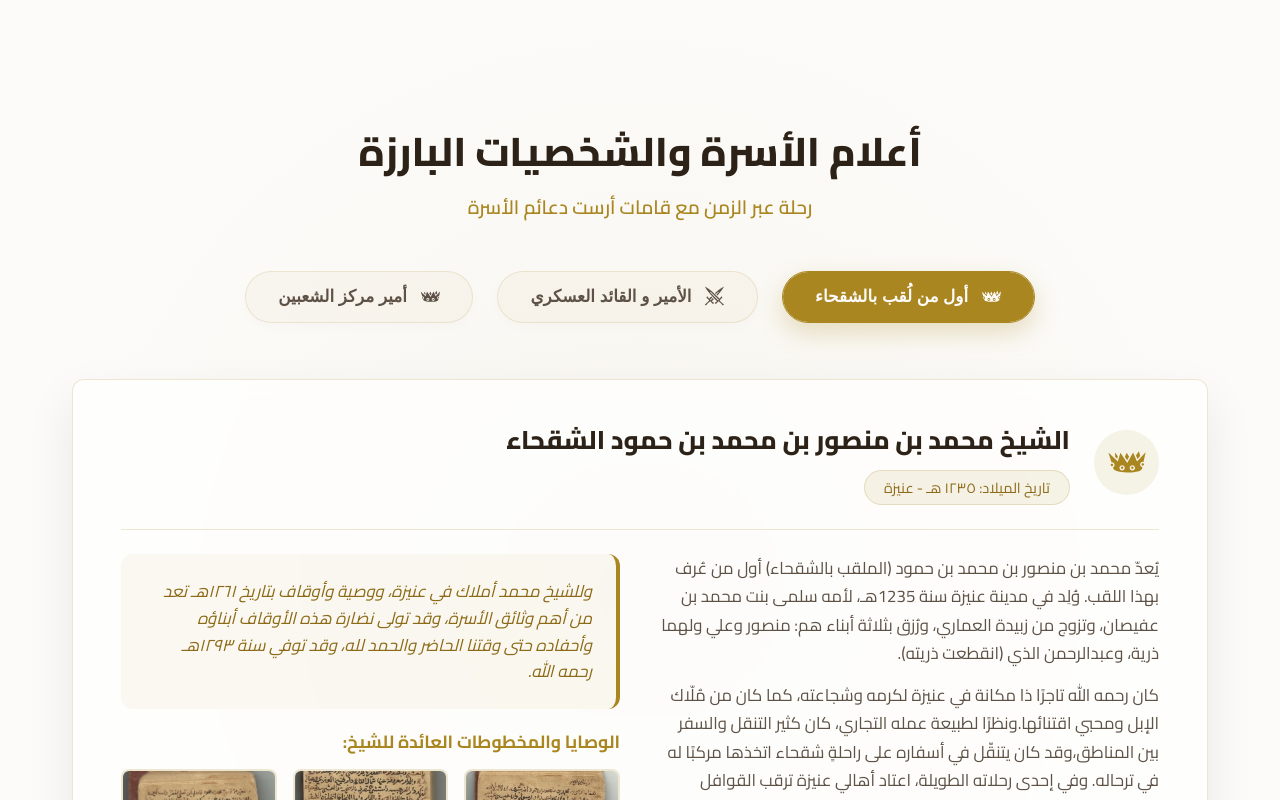
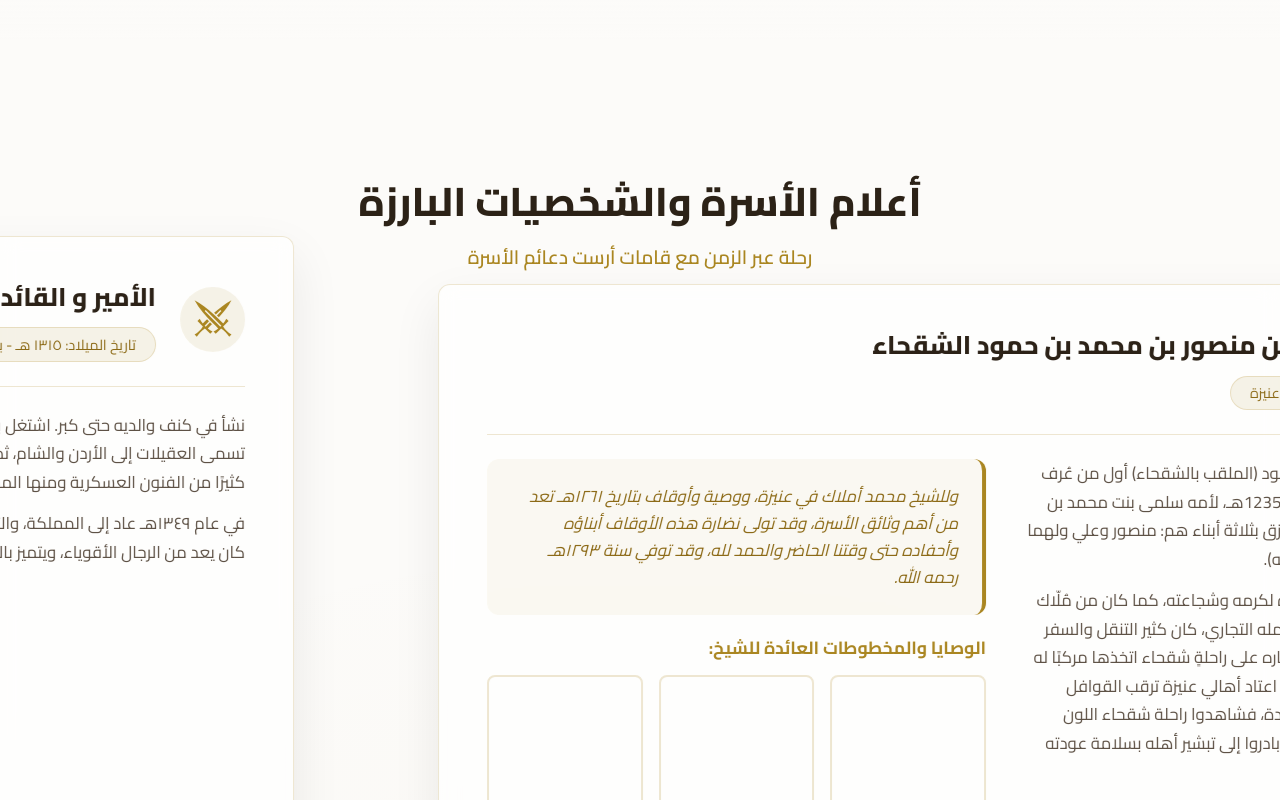
Before and after one commit to Alshagha/alshagha-website, a React (Vite) app: page / in a window 1280 px wide. Shown: the part 2300-3100 px from the top of the page. Built offline with nearby package versions, Linux system fonts and the light colour scheme.

Commit message:
Update Figures.jsx

```diff
--- a/src/components/Figures.jsx
+++ b/src/components/Figures.jsx
@@ -42,22 +42,31 @@ const Figures = () => {
             name: "الأمير منصور بن محمد بن منصور بن صالح الشقحاء",
             shortTitle: "أمير مركز الشعبين",
             born: "١٣٢٩ هـ - بريدة",
-            desc: "ولد الأمير منصور بن محمد في مدينة بريدة في القصيم سنة ١٣٢٩هـ، وكان في بداية حياته يعمل بالتجارة وسافر مع حملات العقيلات، واستقر مدة من الزمن في بلاد الشام، والتحق بالجيش الفرنسي، وبعد ذلك عاد إلى الوطن والتحق بالسلك العسكري في مدينة جدة، ثم انتقل إلى شرطة رجال ألمع، ثم إلى إمارة بيش، ثم إمارة القحمة، التابعتين لمنطقة جازان، ثم عين أميرًا على مركز الشعبين (رجال ألمع)، وتوفي في جازان سنة ١٣٦٨هـ رحمه اللّٰه .",
+            desc: "الأمير منصور بن محمد المنصور الشقحاء،المولود في مدينة بريدة بمنطقة القصيم سنة ١٣٢٩، ونشأ بها، عمل في بداية حياته بالتجارة وشارك مع والده في رحلات العقيلات، عينه الملك المؤسس عبدالعزيز بن عبدالرحمن آل سعود أميرًا لرجال ألمع بعسير، ثم أميرًا على القحمة، ثم أميرًا على بيش، وتوفى ودفن في مدينة جيزان عام ١٣٦٨ هـ رحمه الله.",
             highlights: "",
             icon: <GiCrown />,
-            testaments: [
-                '/images/Image (17).jpeg',
-                '/images/Image (18).jpeg'
-            ],
-            testamentsTitle: "الوثائق والقرارات التاريخية العائدة للأمير:"
+            testaments: []
         }
     ];
 
+    const { scrollYProgress } = useScroll({
+        target: targetRef,
+        offset: ["start start", "end end"]
+    });
+
+    // In RTL layout, the next flex items are rendered to the left.
+    // To bring them into view natively and perfectly, we translate exactly [N-1] viewport widths (vw) to the RIGHT (positive).
+    const scrollEnd = `${100 * (figures.length - 1)}vw`;
+
+    // Add "pause" segments to the scroll so the user scrolls down a bit before it pans
+    const x = useTransform(scrollYProgress, [0, 0.15, 0.85, 1], ["0vw", "0vw", scrollEnd, scrollEnd]);
+
     return (
-        <section className="figures-h-scroll" id="figures">
+        <section ref={targetRef} className="figures-h-scroll" id="figures" style={{ height: `${figures.length * 150}vh` }}>
             <div className="figures-desktop-view">
+                <div className="figures-sticky-container">
+                    <div className="figures-header-absolute">
                         <div className="container">
-                    <div className="figures-desktop-header">
                             <motion.h2
                                 variants={fadeInUp}
                                 initial="initial"
@@ -77,65 +86,45 @@ const Figures = () => {
                                 رحلة عبر الزمن مع قامات أرست دعائم الأسرة
                             </motion.p>
                         </div>
-
-                    <div className="figures-desktop-tabs">
-                        {figures.map((fig, idx) => (
-                            <button
-                                key={idx}
-                                className={`figure-desktop-tab-btn ${activeTab === idx ? 'active' : ''}`}
-                                onClick={() => setActiveTab(idx)}
-                            >
-                                {activeTab === idx && (
-                                    <motion.div
-                                        layoutId="activeTabIndicator"
-                                        className="active-tab-bg"
-                                        transition={{ type: "spring", stiffness: 380, damping: 30 }}
-                                    />
-                                )}
-                                <span className="tab-icon">{fig.icon}</span>
-                                <span className="tab-title">{fig.shortTitle}</span>
-                            </button>
-                        ))}
                     </div>
 
-                    <div className="figures-desktop-content">
-                        <AnimatePresence mode="wait">
+                    <div className="figures-slider-viewport">
                         <motion.div
-                                key={activeTab}
-                                initial={{ opacity: 0, y: 20 }}
-                                animate={{ opacity: 1, y: 0 }}
-                                exit={{ opacity: 0, y: -20 }}
-                                transition={{ duration: 0.3 }}
-                                className="figure-details-pane glass-panel"
+                            className="figures-slider-track"
+                            style={{ x, width: `${figures.length * 100}vw` }}
                         >
+                            {figures.map((fig, idx) => (
+                                <div key={idx} className="figure-h-card-wrapper" style={{ width: '100vw' }}>
+                                    <div className="container h-100 d-flex-center">
+                                        <div className="figure-details-pane glass-panel">
                                             <div className="details-header">
-                                    <div className="details-icon">{figures[activeTab].icon}</div>
+                                                <div className="details-icon">{fig.icon}</div>
                                                 <div className="details-title">
-                                        <h3>{figures[activeTab].name}</h3>
-                                        <span className="born-badge">تاريخ الميلاد: {figures[activeTab].born}</span>
+                                                    <h3>{fig.name}</h3>
+                                                    <span className="born-badge">تاريخ الميلاد: {fig.born}</span>
                                                 </div>
                                             </div>
 
-                                <div className={`details-body ${(!figures[activeTab].highlights && (!figures[activeTab].testaments || figures[activeTab].testaments.length === 0)) ? 'single-column' : ''}`}>
+                                            <div className={`details-body ${(!fig.highlights && (!fig.testaments || fig.testaments.length === 0)) ? 'single-column' : ''}`}>
                                                 <div className="fig-desc-text">
-                                        {figures[activeTab].desc.split('\n\n').map((paragraph, i) => (
+                                                    {fig.desc.split('\n\n').map((paragraph, i) => (
                                                         <p key={i}>{paragraph}</p>
                                                     ))}
                                                 </div>
 
-                                    {(!figures[activeTab].highlights && (!figures[activeTab].testaments || figures[activeTab].testaments.length === 0)) ? null : (
+                                                {(!fig.highlights && (!fig.testaments || fig.testaments.length === 0)) ? null : (
                                                     <div className="details-body-secondary">
-                                            {figures[activeTab].highlights && (
+                                                        {fig.highlights && (
                                                             <div className="fig-quote-box">
-                                                    <p>{figures[activeTab].highlights}</p>
+                                                                <p>{fig.highlights}</p>
                                                             </div>
                                                         )}
 
-                                            {figures[activeTab].testaments && figures[activeTab].testaments.length > 0 && (
+                                                        {fig.testaments && fig.testaments.length > 0 && (
                                                             <div className="fig-testaments">
-                                                    <h4 className="testament-title">{figures[activeTab].testamentsTitle || "الوصايا والمخطوطات العائدة للشيخ:"}</h4>
+                                                                <h4 className="testament-title">{fig.testamentsTitle || "الوصايا والمخطوطات العائدة للشيخ:"}</h4>
                                                                 <div className="testaments-grid">
-                                                        {figures[activeTab].testaments.map((img, i) => (
+                                                                    {fig.testaments.map((img, i) => (
                                                                         <div key={i} className="testament-thumb" onClick={() => setLightboxImg(img)}>
                                                                             <motion.img
                                                                                 layoutId={`testament-${img}`}
@@ -152,8 +141,11 @@ const Figures = () => {
                                                     </div>
                                                 )}
                                             </div>
+                                        </div>
+                                    </div>
+                                </div>
+                            ))}
                         </motion.div>
-                        </AnimatePresence>
                     </div>
                 </div>
             </div>
```
Lines whose indentation alone changed are shown as unchanged.
